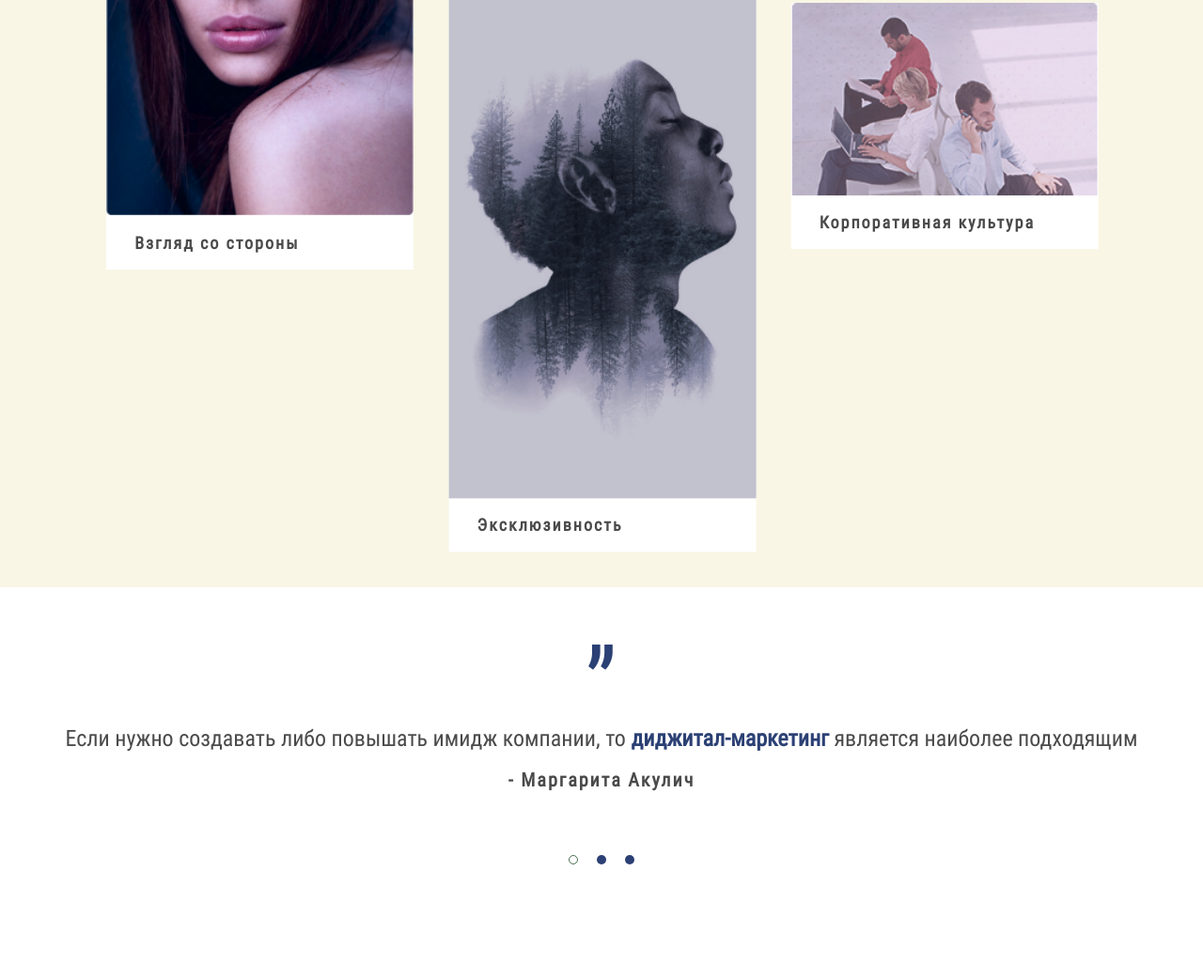
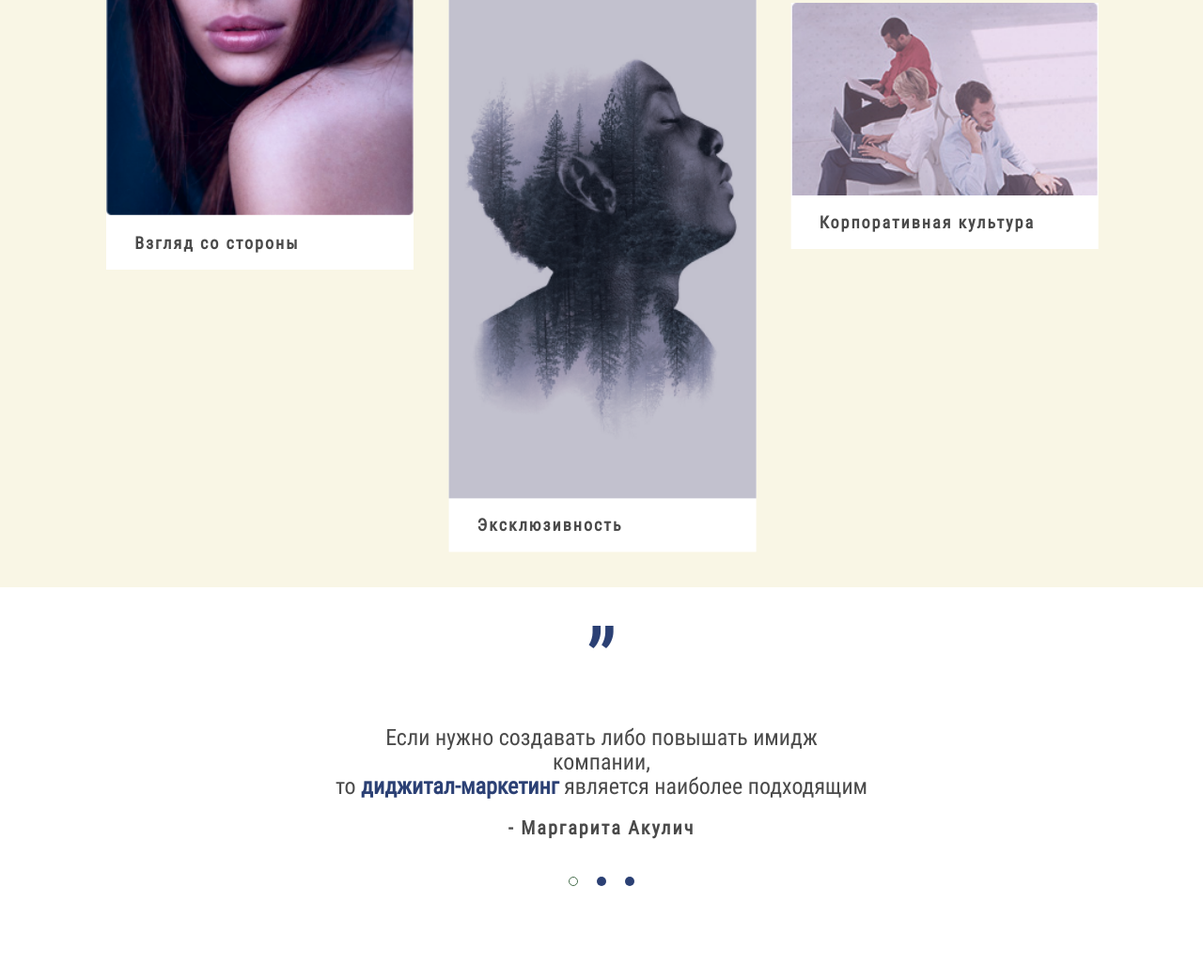
Before and after one commit to ellavrubel/mobile_first, a website: page app/index.html in a window 1280 px wide. Shown: the part 4657-5700 px from the top of the page at 94% size. Before the commit the page ends 5677 px from the top, so only its background shows below. Drawn offline with nearby package versions, Linux system fonts and the light colour scheme.

Commit message:
quote 320 done

```diff
--- a/app/index.html
+++ b/app/index.html
@@ -313,11 +313,14 @@
 
         <div class="quote-slider__item">
             <div class="quote__title">
-                &#8222;
+                &rdquo;
             </div>
             <div class="quote__text">
-                Если нужно создавать либо повышать имидж компании,
-                то<span> диджитал-маркетинг </span> является наиболее подходящим
+                <p>Если нужно создавать либо повышать имидж</p>
+                <p> компании,
+                </p>
+                <p>то<span> диджитал-маркетинг </span> является наиболее подходящим
+                </p>
             </div>
             <div class="quote__author">
                 - Маргарита Акулич
@@ -326,11 +329,14 @@
 
         <div class="quote-slider__item">
             <div class="quote__title">
-                &#8222;
+                &rdquo;
             </div>
             <div class="quote__text">
-                Если нужно создавать либо повышать имидж компании,
-                то<span> диджитал-маркетинг </span> является наиболее подходящим
+                <p>Если нужно создавать либо повышать имидж</p>
+                <p> компании,
+                </p>
+                <p>то<span> диджитал-маркетинг </span> является наиболее подходящим
+                </p>
             </div>
             <div class="quote__author">
                 - Маргарита Акулич
@@ -339,7 +345,7 @@
 
         <div class="quote-slider__item">
             <div class="quote__title">
-                &#8222;
+                &rdquo;
             </div>
             <div class="quote__text">
                 <p>Если нужно создавать либо повышать имидж</p>
--- a/app/scss/style.scss
+++ b/app/scss/style.scss
@@ -469,7 +469,7 @@ body{
 
   &__title {
     font-size: 100px;
-    padding: 30px 0 100px;
+    padding: 73px 0 56px;
     color: $accent;
   }
 
@@ -478,6 +478,9 @@ body{
     line-height: 26px;
     color: #4A4A4A;
     padding: 0 25px 20px;
+    p{
+      margin: 0;
+    }
 
     span {
       font-weight: bold;
@@ -491,7 +494,7 @@ body{
     line-height: 23px;
     letter-spacing: 2px;
     color: #4A4A4A;
-    padding-bottom: 30px;
+    padding-bottom: 150px;
   }
 
   .quote-slider .slick-dots {
```
Also changed, not shown: app/css/style.min.css.
